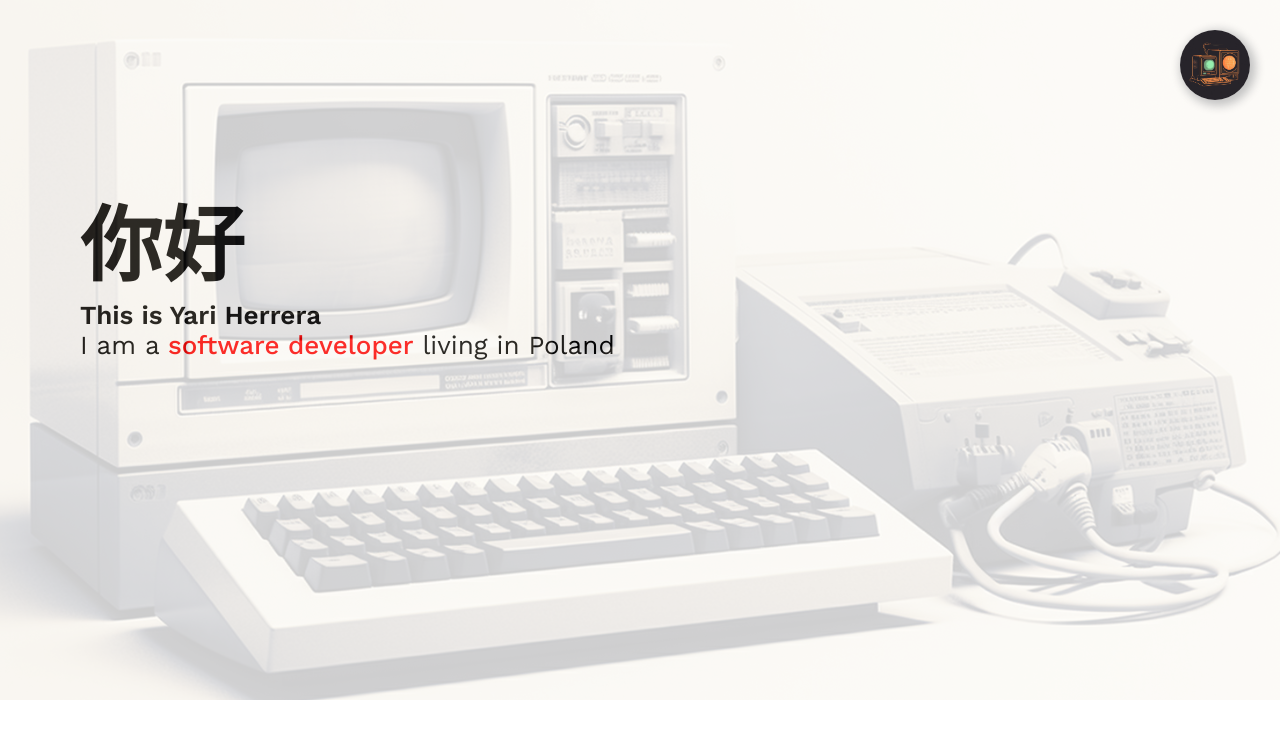
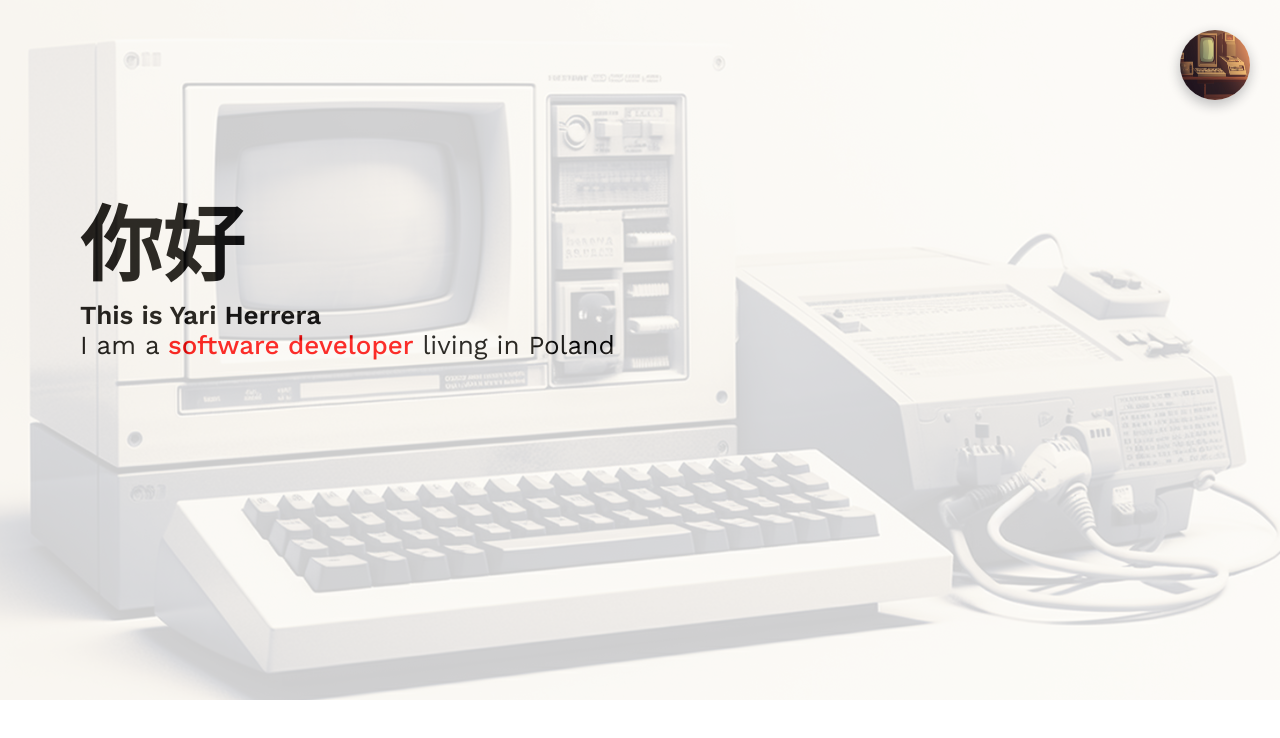
Before and after one commit to Yariandres/nuxt-personal-blog, a Nuxt app: page / in a window 1280 px wide. Shown: the top 738 px of the page. Built offline with nearby package versions, Linux system fonts and the light colour scheme.

Commit message:
adds png theme switcher v2

```diff
--- a/components/navigation/Bar.vue
+++ b/components/navigation/Bar.vue
@@ -18,14 +18,14 @@ const toggleLightTheme = () => {
     >
       <img
         v-if="mode === 'dark'"
-        src="~/assets/images/light.png"
+        src="~/assets/images/hero-light-mode.png"
         alt="ligth icon"
         width="70"
         height="70"
       />
       <img
         v-if="mode === 'light'"
-        src="~/assets/images/dark.png"
+        src="~/assets/images/hero-dark-mode.png"
         alt="ligth icon"
         width="70"
         height="70"
@@ -35,56 +35,6 @@ const toggleLightTheme = () => {
 </template>
 
 <style lang="scss" module>
-@mixin clearfix {
-  &::after {
-    content: '';
-    display: table;
-    clear: both;
-  }
-}
-
-// MEDIA QUERY MANAGER
-/*
-0 - 600px: Phone
-600 - 900px: Tablet portrait
-900 - 1200px: tablets landscape
-[1200 - 1800] is where the normal style apply
-1800px + : Big screen
-
-
-$breakpoint arguement:
-- phone
-- tab-port
-- tab-land
-- big-desktop
-*/
-
-@mixin respond($breakpoint) {
-  @if $breakpoint == phone {
-    @media (max-width: 37.5em) {
-      @content;
-    } // 600px
-  }
-
-  @if $breakpoint == tab-port {
-    @media (max-width: 56.25em) {
-      @content;
-    } // 900px
-  }
-
-  @if $breakpoint == tab-land {
-    @media (max-width: 75em) {
-      @content;
-    } // 1200px
-  }
-
-  @if $breakpoint == big-desktop {
-    @media (min-width: 112.5em) {
-      @content;
-    } // 1800px
-  }
-}
-
 // ANIMATION
 @keyframes moveInLeft {
   // start
@@ -141,6 +91,7 @@ $breakpoint arguement:
     padding-block: 10px;
     border-radius: 4px;
     outline: none;
+
     border: none;
     position: absolute;
     top: 20px;
@@ -151,9 +102,9 @@ $breakpoint arguement:
 
     img {
       border-radius: 50%;
-      -webkit-box-shadow: 3px 3px 10px 3px #c3c3c3;
-      -moz-box-shadow: 3px 3px 10px 3px #c3c3c3;
-      box-shadow: 3px 3px 10px 3px #c3c3c3;
+      -webkit-box-shadow: -0.5px 4.5px 12px 1px #c3c3c3;
+      -moz-box-shadow: -0.5px 4.5px 12px 1px #c3c3c3;
+      box-shadow: -0.5px 4.5px 12px 1px #c3c3c3;
       transition: transform 0.2s;
       position: relative;
 
```
Also changed, not shown: assets/svg/light.svg (deleted).
